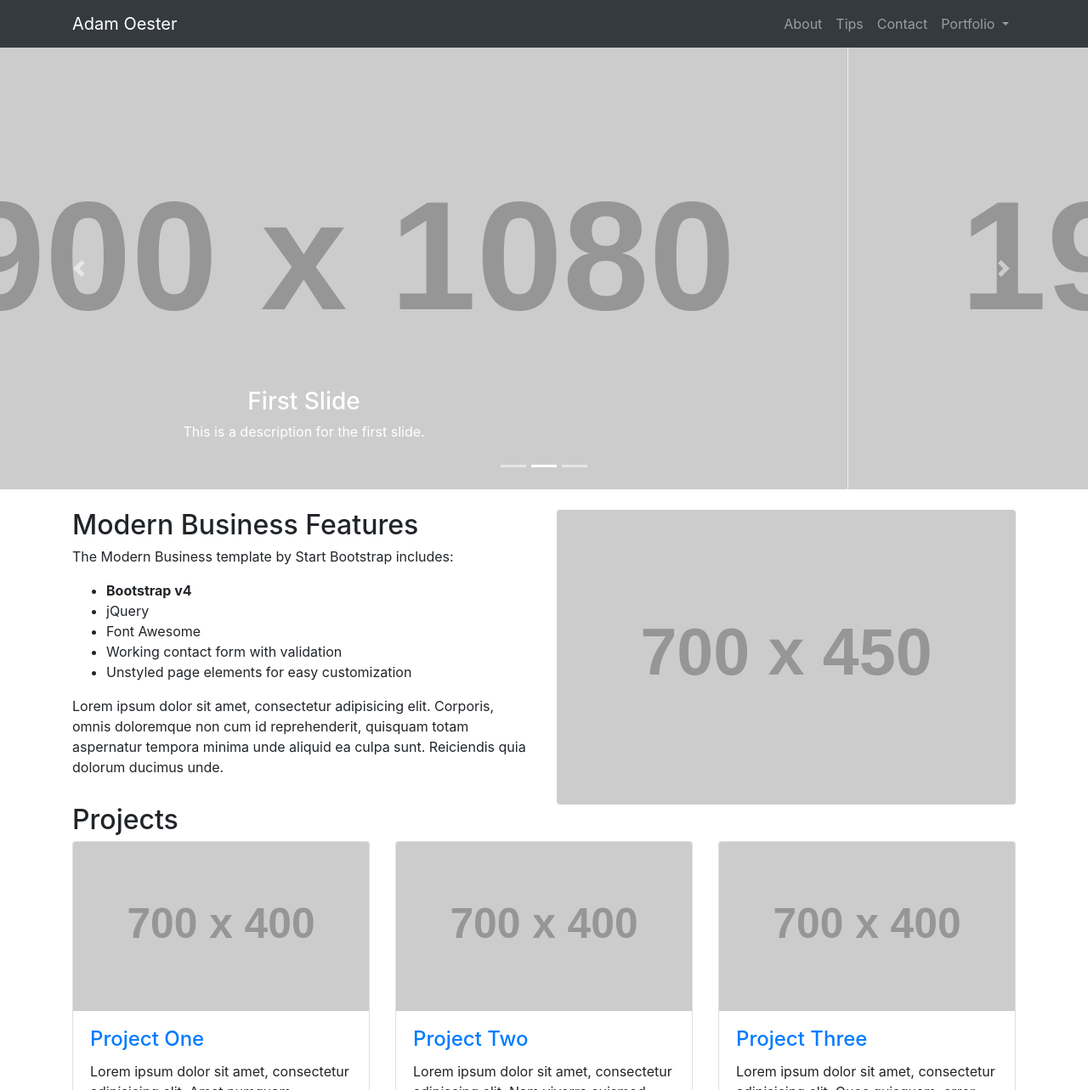
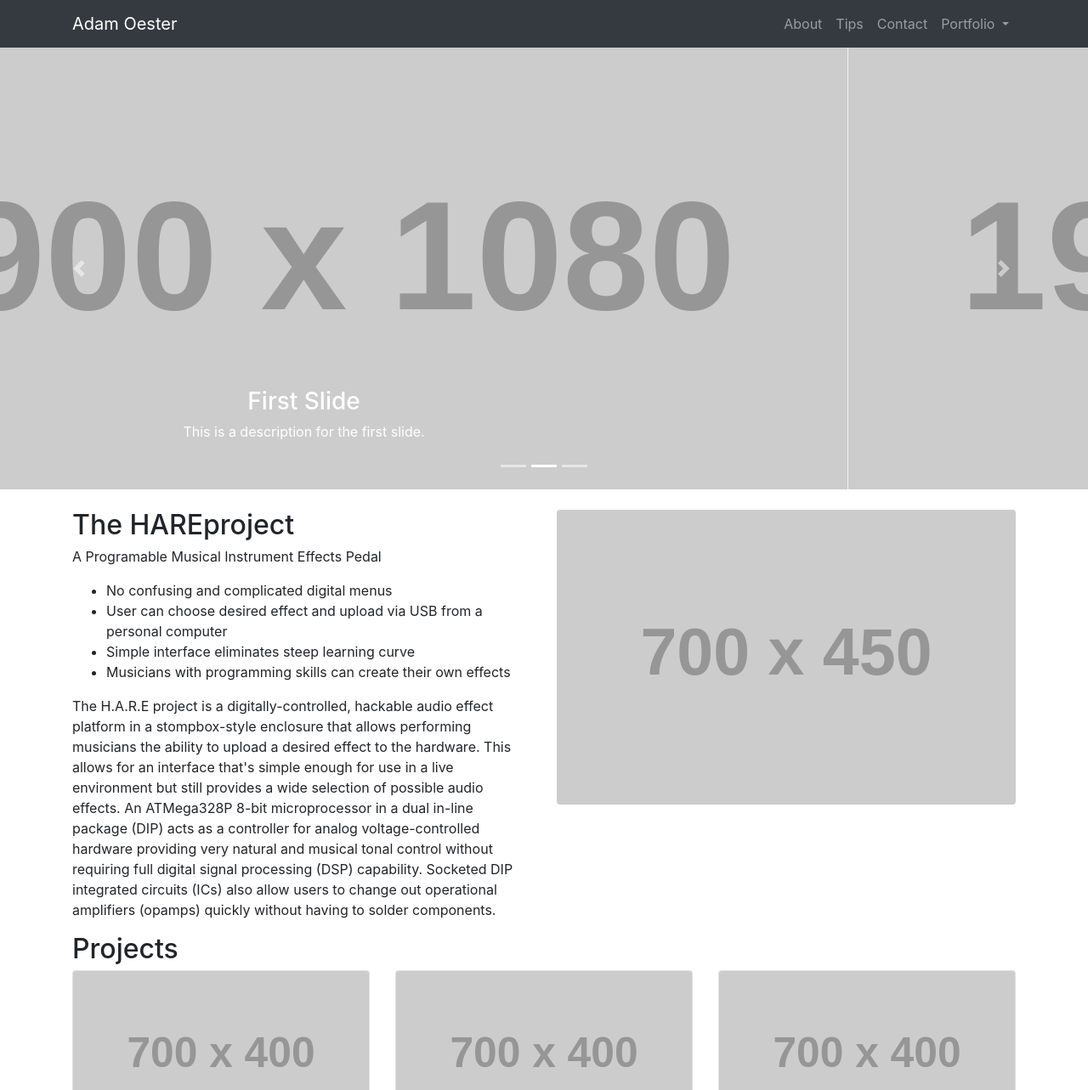
Before and after one commit to Adam-Oester/LandingPad, a website: page index.html in a window 1280 px wide. Shown: the top 1283 px of the page at 85% size. Drawn offline with Linux system fonts and the light colour scheme; placeholder pictures from the web are drawn by us.

Commit message:
adding comntent

```diff
--- a/index.html
+++ b/index.html
@@ -102,18 +102,15 @@
         <!-- Features Section -->
         <div class="row">
             <div class="col-lg-6">
-                <h2>Modern Business Features</h2>
-                <p>The Modern Business template by Start Bootstrap includes:</p>
+                <h2>The HAREproject</h2>
+                <p>A Programable Musical Instrument Effects Pedal</p>
                 <ul>
-                    <li>
-                        <strong>Bootstrap v4</strong>
-                    </li>
-                    <li>jQuery</li>
-                    <li>Font Awesome</li>
-                    <li>Working contact form with validation</li>
-                    <li>Unstyled page elements for easy customization</li>
+                    <li>No confusing and complicated digital menus</li>
+                    <li>User can choose desired effect and upload via USB from a personal computer</li>
+                    <li>Simple interface eliminates steep learning curve</li>
+                    <li>Musicians with programming skills can create their own effects</li>
                 </ul>
-                <p>Lorem ipsum dolor sit amet, consectetur adipisicing elit. Corporis, omnis doloremque non cum id reprehenderit, quisquam totam aspernatur tempora minima unde aliquid ea culpa sunt. Reiciendis quia dolorum ducimus unde.</p>
+                <p>The H.A.R.E project is a digitally-controlled, hackable audio effect platform in a stompbox-style enclosure that allows performing musicians the ability to upload a desired effect to the hardware. This allows for an interface that's simple enough for use in a live environment but still provides a wide selection of possible audio effects. An ATMega328P 8-bit microprocessor in a dual in-line package (DIP) acts as a controller for analog voltage-controlled hardware providing very natural and musical tonal control without requiring full digital signal processing (DSP) capability. Socketed DIP integrated circuits (ICs) also allow users to change out operational amplifiers (opamps) quickly without having to solder components.</p>
             </div>
             <div class="col-lg-6">
                 <img class="img-fluid rounded" src="http://placehold.it/700x450" alt="">
```
